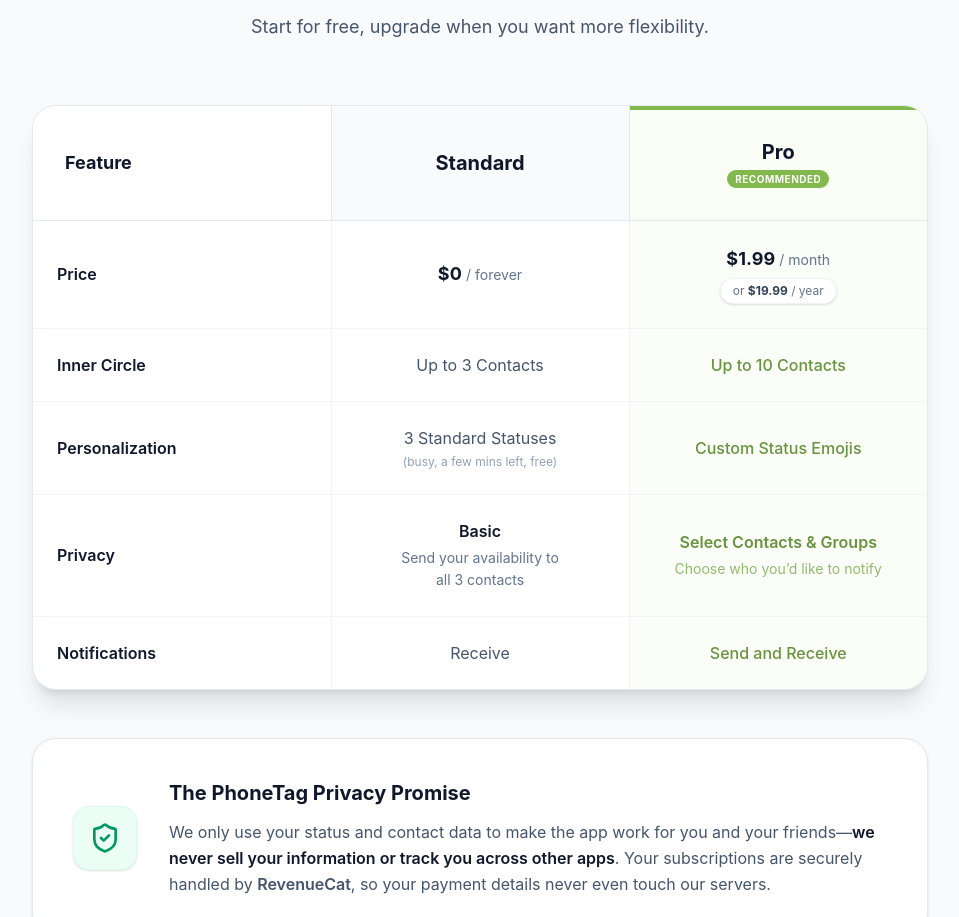
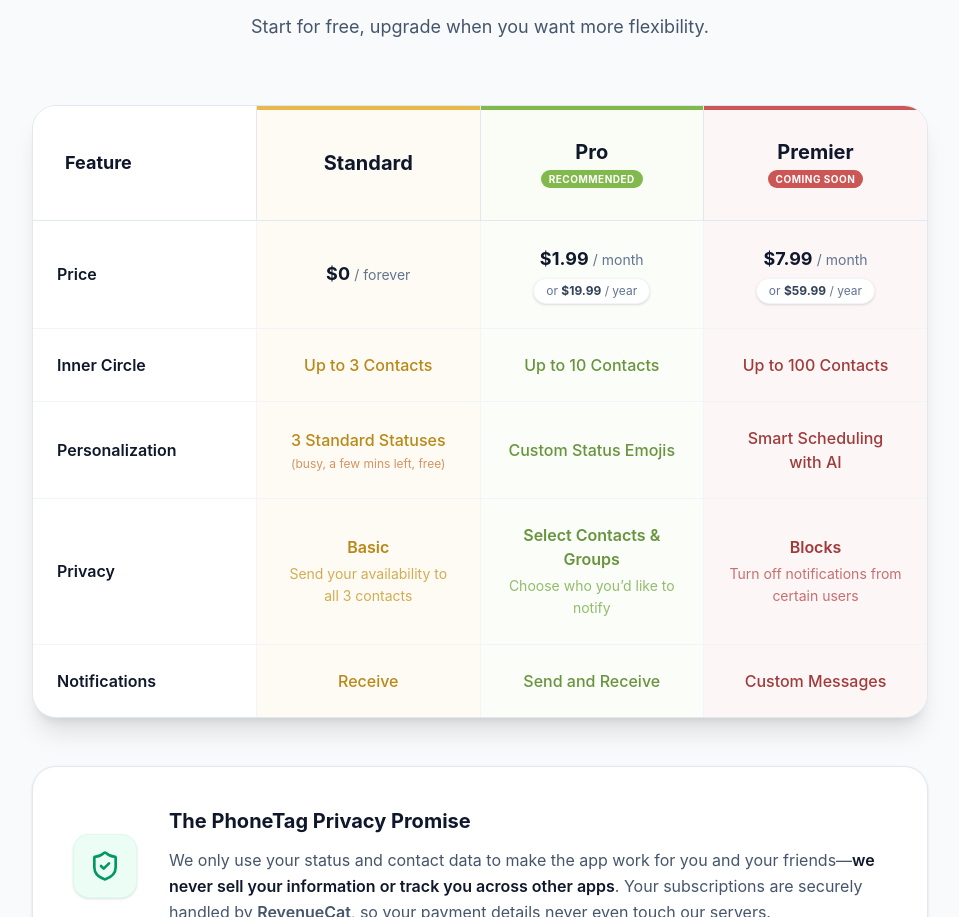
Before and after one commit to sam-tritto/Phonetagwebsite, a React (Vite) app: page / in a window 1280 px wide. Shown: the part 2737-3654 px from the top of the page, without its empty margins (160-1119 px from the left). Built offline with nearby package versions, Linux system fonts and the light colour scheme; no server answers.

Commit message:
feat: add Premier tier to pricing table and update layout styling

```diff
--- a/src/app/App.tsx
+++ b/src/app/App.tsx
@@ -300,21 +300,31 @@ export default function App() {
 
           <div className="bg-white rounded-3xl shadow-xl border border-slate-200 overflow-hidden">
             <div className="overflow-x-auto">
-              <table className="w-full text-left border-collapse min-w-[600px]">
+              <table className="w-full text-left border-collapse min-w-[800px]">
                 <thead>
                   <tr>
-                    <th className="w-1/3 p-6 md:p-8 bg-white border-b border-slate-200">
+                    <th className="w-1/4 p-6 md:p-8 bg-white border-b border-slate-200">
                       <span className="text-lg font-bold text-slate-900">Feature</span>
                     </th>
-                    <th className="w-1/3 p-6 md:p-8 bg-slate-50 border-b border-slate-200 border-l border-slate-200 text-center">
+                    <th className="w-1/4 p-6 md:p-8 border-b border-slate-200 border-l border-slate-200 relative text-center" style={{ backgroundColor: '#fdfbf4' }}>
+                      <div className="absolute top-0 left-0 w-full h-1" style={{ backgroundColor: '#E8B84B' }}></div>
                       <div className="text-xl font-bold text-slate-900">Standard</div>
                     </th>
-                    <th className="w-1/3 p-6 md:p-8 border-b border-slate-200 border-l border-slate-200 relative text-center" style={{ backgroundColor: '#f9fdf5' }}>
+                    <th className="w-1/4 p-6 md:p-8 border-b border-slate-200 border-l border-slate-200 relative text-center" style={{ backgroundColor: '#f9fdf5' }}>
                       <div className="absolute top-0 left-0 w-full h-1" style={{ backgroundColor: '#82B94C' }}></div>
                       <div className="text-xl font-bold text-slate-900 flex flex-col items-center gap-1">
                         Pro
                         <span className="text-[10px] font-bold px-2 py-0.5 rounded-full uppercase tracking-wider" style={{ backgroundColor: '#82B94C', color: 'white' }}>
                           Recommended
+                        </span>
+                      </div>
+                    </th>
+                    <th className="w-1/4 p-6 md:p-8 border-b border-slate-200 border-l border-slate-200 relative text-center" style={{ backgroundColor: '#fdf6f6' }}>
+                      <div className="absolute top-0 left-0 w-full h-1" style={{ backgroundColor: '#CC5555' }}></div>
+                      <div className="text-xl font-bold text-slate-900 flex flex-col items-center gap-1">
+                        Premier
+                        <span className="text-[10px] font-bold px-2 py-0.5 rounded-full uppercase tracking-wider" style={{ backgroundColor: '#CC5555', color: 'white' }}>
+                          Coming Soon
                         </span>
                       </div>
                     </th>
@@ -324,7 +334,7 @@ export default function App() {
                   {/* Price */}
                   <tr className="hover:bg-slate-50/50 transition-colors">
                     <td className="p-5 md:p-6 font-semibold text-slate-900">Price</td>
-                    <td className="p-5 md:p-6 border-l border-slate-100 text-center">
+                    <td className="p-5 md:p-6 border-l border-slate-100 text-center" style={{ backgroundColor: '#fdfbf4' }}>
                       <div className="font-bold text-lg text-slate-900">$0 <span className="text-sm font-normal text-slate-500">/ forever</span></div>
                     </td>
                     <td className="p-5 md:p-6 border-l border-slate-100 text-center" style={{ backgroundColor: '#fbfdf8' }}>
@@ -333,52 +343,71 @@ export default function App() {
                         or <span className="font-bold text-slate-700">$19.99</span> / year
                       </div>
                     </td>
+                    <td className="p-5 md:p-6 border-l border-slate-100 text-center" style={{ backgroundColor: '#fdf6f6' }}>
+                      <div className="font-bold text-lg text-slate-900 mb-1">$7.99 <span className="text-sm font-normal text-slate-500">/ month</span></div>
+                      <div className="text-xs text-slate-500 bg-white inline-block px-3 py-1 rounded-full border border-slate-100 shadow-sm">
+                        or <span className="font-bold text-slate-700">$59.99</span> / year
+                      </div>
+                    </td>
                   </tr>
 
                   {/* Inner Circle */}
                   <tr className="hover:bg-slate-50/50 transition-colors">
                     <td className="p-5 md:p-6 font-semibold text-slate-900">Inner Circle</td>
-                    <td className="p-5 md:p-6 border-l border-slate-100 text-slate-600 text-center">
+                    <td className="p-5 md:p-6 border-l border-slate-100 text-center font-medium" style={{ backgroundColor: '#fdfbf4', color: '#b98818' }}>
                       Up to 3 Contacts
                     </td>
                     <td className="p-5 md:p-6 border-l border-slate-100 text-center font-medium" style={{ backgroundColor: '#fbfdf8', color: '#68943d' }}>
                       Up to 10 Contacts
+                    </td>
+                    <td className="p-5 md:p-6 border-l border-slate-100 text-center font-medium" style={{ backgroundColor: '#fdf6f6', color: '#a03b3b' }}>
+                      Up to 100 Contacts
                     </td>
                   </tr>
 
                   {/* Personalization */}
                   <tr className="hover:bg-slate-50/50 transition-colors">
                     <td className="p-5 md:p-6 font-semibold text-slate-900">Personalization</td>
-                    <td className="p-5 md:p-6 border-l border-slate-100 text-slate-600 text-center">
+                    <td className="p-5 md:p-6 border-l border-slate-100 text-center font-medium" style={{ backgroundColor: '#fdfbf4', color: '#b98818' }}>
                       3 Standard Statuses
-                      <div className="text-xs text-slate-400 mt-1">(busy, a few mins left, free)</div>
+                      <div className="text-xs text-amber-700/60 mt-1 font-normal">(busy, a few mins left, free)</div>
                     </td>
                     <td className="p-5 md:p-6 border-l border-slate-100 text-center font-medium" style={{ backgroundColor: '#fbfdf8', color: '#68943d' }}>
                       Custom Status Emojis
+                    </td>
+                    <td className="p-5 md:p-6 border-l border-slate-100 text-center font-medium" style={{ backgroundColor: '#fdf6f6', color: '#a03b3b' }}>
+                      Smart Scheduling<br />with AI
                     </td>
                   </tr>
 
                   {/* Privacy */}
                   <tr className="hover:bg-slate-50/50 transition-colors">
                     <td className="p-5 md:p-6 font-semibold text-slate-900">Privacy</td>
-                    <td className="p-5 md:p-6 border-l border-slate-100 text-slate-600 text-center">
-                      <div className="font-semibold text-slate-900 mb-1">Basic</div>
-                      <div className="text-sm text-slate-500 leading-relaxed">Send your availability to<br/>all 3 contacts</div>
+                    <td className="p-5 md:p-6 border-l border-slate-100 text-center" style={{ backgroundColor: '#fdfbf4' }}>
+                      <div className="font-semibold mb-1" style={{ color: '#b98818' }}>Basic</div>
+                      <div className="text-sm opacity-80 leading-relaxed" style={{ color: '#c99929' }}>Send your availability to<br/>all 3 contacts</div>
                     </td>
                     <td className="p-5 md:p-6 border-l border-slate-100 text-center" style={{ backgroundColor: '#fbfdf8' }}>
-                      <div className="font-semibold text-slate-900 mb-1" style={{ color: '#68943d' }}>Select Contacts & Groups</div>
+                      <div className="font-semibold mb-1" style={{ color: '#68943d' }}>Select Contacts & Groups</div>
                       <div className="text-sm opacity-80 leading-relaxed" style={{ color: '#7aab4a' }}>Choose who you’d like to notify</div>
+                    </td>
+                    <td className="p-5 md:p-6 border-l border-slate-100 text-center" style={{ backgroundColor: '#fdf6f6' }}>
+                      <div className="font-semibold mb-1" style={{ color: '#a03b3b' }}>Blocks</div>
+                      <div className="text-sm opacity-80 leading-relaxed" style={{ color: '#b84e4e' }}>Turn off notifications from certain users</div>
                     </td>
                   </tr>
 
                   {/* Notifications */}
                   <tr className="hover:bg-slate-50/50 transition-colors">
                     <td className="p-5 md:p-6 font-semibold text-slate-900">Notifications</td>
-                    <td className="p-5 md:p-6 border-l border-slate-100 text-slate-600 text-center">
+                    <td className="p-5 md:p-6 border-l border-slate-100 text-center font-medium" style={{ backgroundColor: '#fdfbf4', color: '#b98818' }}>
                       Receive
                     </td>
                     <td className="p-5 md:p-6 border-l border-slate-100 text-center font-medium" style={{ backgroundColor: '#fbfdf8', color: '#68943d' }}>
                       Send and Receive
+                    </td>
+                    <td className="p-5 md:p-6 border-l border-slate-100 text-center font-medium" style={{ backgroundColor: '#fdf6f6', color: '#a03b3b' }}>
+                      Custom Messages
                     </td>
                   </tr>
                 </tbody>
```
